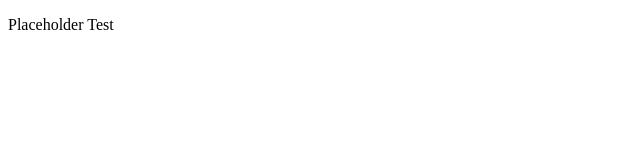
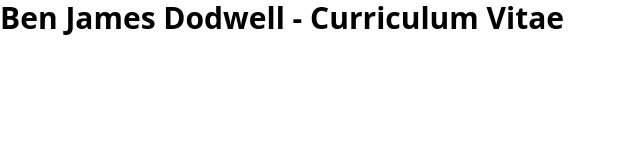
Before and after one commit to ben-james-dodwell/frontend-cv-benjamesdodwell-com, a website: page src/index.html in a window 1280 px wide. Shown: the whole page, without its empty margins (0-640 px from the left). Drawn offline with Linux system fonts and the light colour scheme; no server answers.

Commit message:
Add Tailwind CSS

```diff
--- /dev/null
+++ b/package.json
@@ -0,0 +1,5 @@
+{
+  "devDependencies": {
+    "tailwindcss": "^3.4.3"
+  }
+}
--- a/index.html
+++ b/src/index.html
@@ -5,11 +5,12 @@
   <meta charset="UTF-8">
   <meta name="viewport" content="width=device-width, initial-scale=1.0">
   <meta http-equiv="X-UA-Compatible" content="ie=edge">
-  <title>Placeholder</title>
+  <title>Ben James Dodwell - Curriculum Vitae</title>
+  <link href="./output.css" rel="stylesheet">
 </head>
 
 <body>
-  <p>Placeholder Test</p>
+  <h1 class="text-3xl font-bold">Ben James Dodwell - Curriculum Vitae</h1>
   <script type="text/javascript">
     async function incrementVisits() {
       const response = await fetch("https://api.cv.benjamesdodwell.com/IncrementVisits");
--- /dev/null
+++ b/src/input.css
@@ -0,0 +1,3 @@
+@tailwind base;
+@tailwind components;
+@tailwind utilities;
--- /dev/null
+++ b/tailwind.config.js
@@ -0,0 +1,8 @@
+/** @type {import('tailwindcss').Config} */
+module.exports = {
+  content: ["./src/index.html"],
+  theme: {
+    extend: {},
+  },
+  plugins: [],
+}
```
Also changed, not shown: src/output.css (added), 3 other files.
